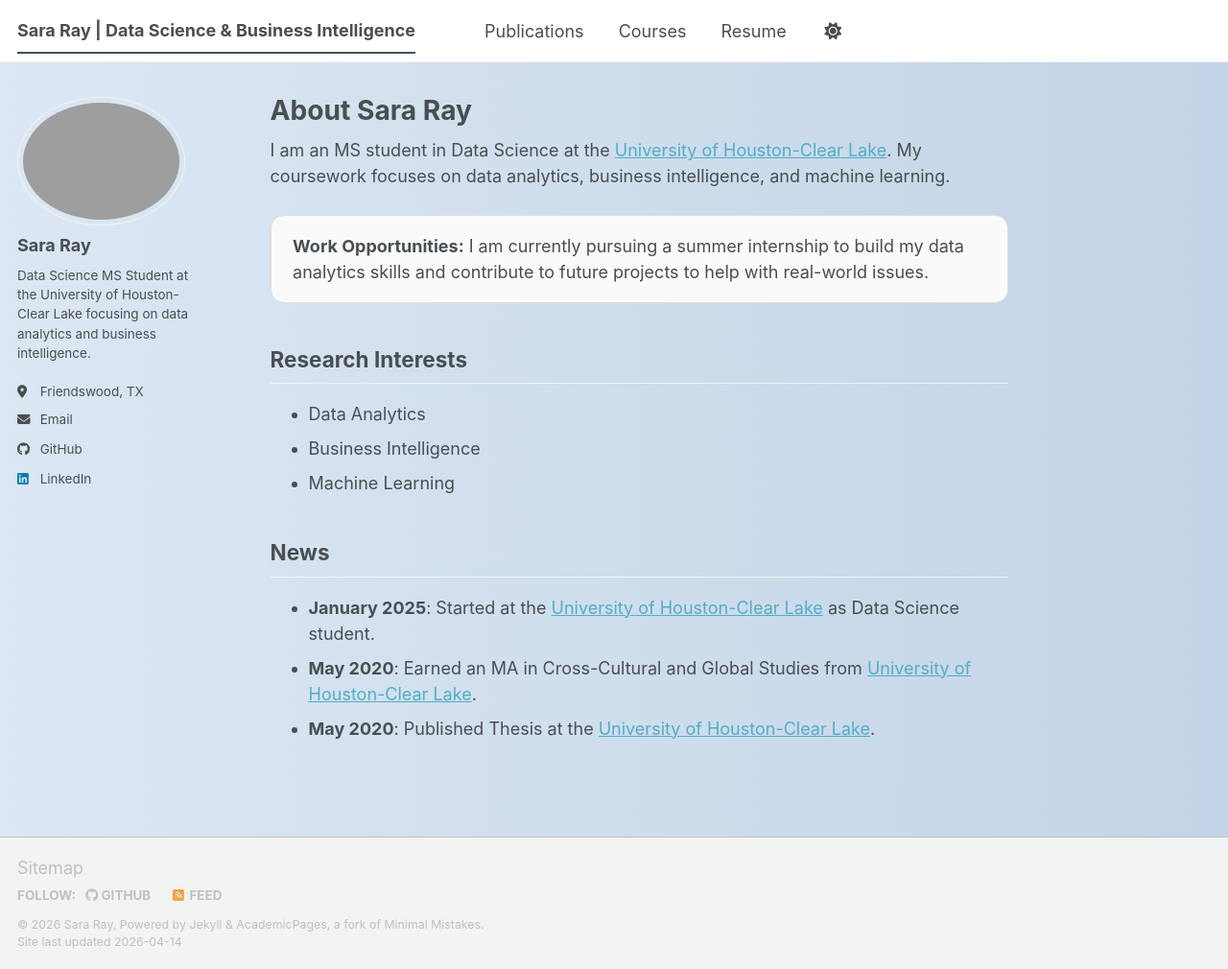
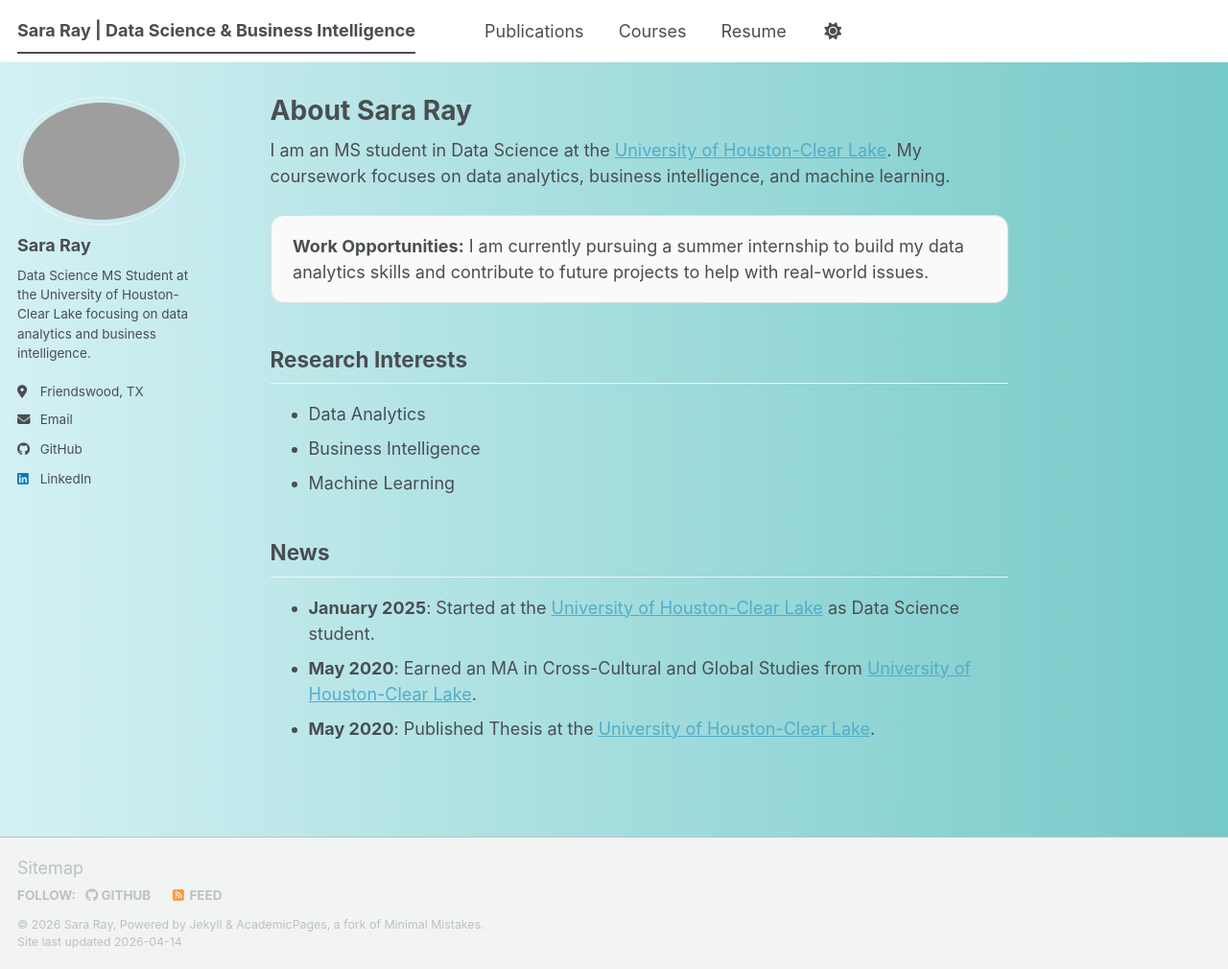
Before and after one commit to SaraRay2017/SaraRay2017.github.io, a Jekyll site: the page built from _pages/about.md, in a window 1280 px wide and 1010 px high. Shown: the whole window at 96% size. Built offline with Jekyll 4.4.1, drawn with Linux system fonts in a browser that asks for light colours; a script bundle is joined from its source files by our own code; library files that are not in the unit come from our copies.

Commit message:
Update background gradient colors in main.scss

```diff
--- a/assets/css/main.scss
+++ b/assets/css/main.scss
@@ -42,7 +42,7 @@
     "vendor/font-awesome/brands"
 ;
 html, body {
-  background: linear-gradient(to right, #dbe7f3, #c3d4e6) !important;
+  background: linear-gradient(to right, #d4f1f4, #75c9c8) !important;
 }
 
 .page {
```
